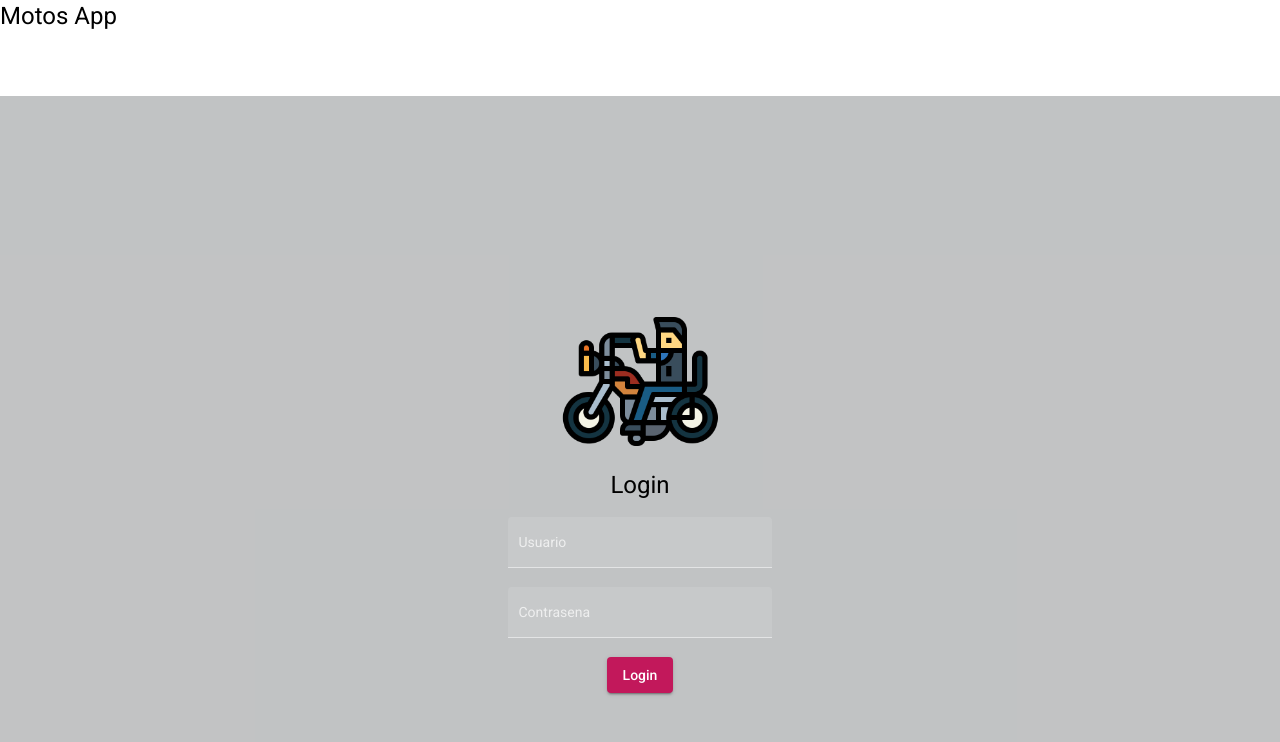
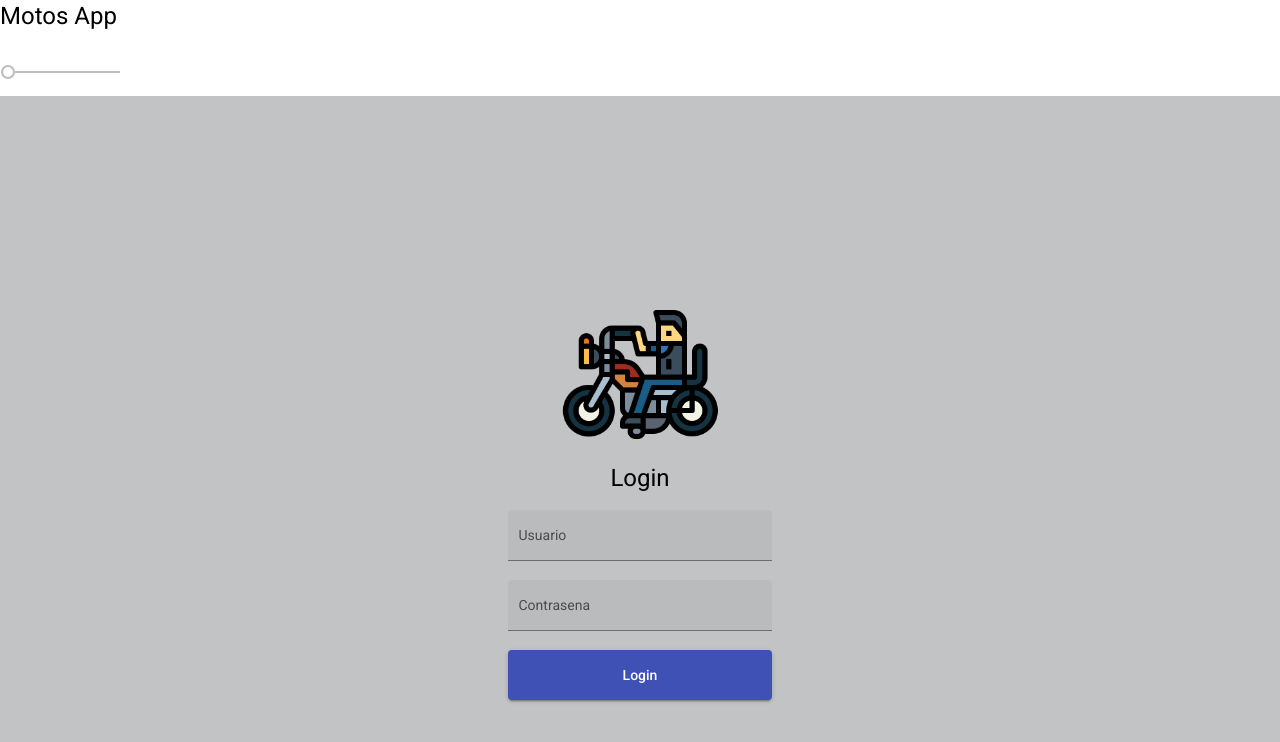
Before and after one commit to aReinoso007/motosApp, an Angular app: page / in a window 1280 px wide. Shown: the top 742 px of the page. Built offline with nearby package versions, Linux system fonts and the light colour scheme.

Commit message:
validadores de formulario

```diff
--- a/angular.json
+++ b/angular.json
@@ -27,7 +27,7 @@
               "src/assets"
             ],
             "styles": [
-              "./node_modules/@angular/material/prebuilt-themes/pink-bluegrey.css",
+              "./node_modules/@angular/material/prebuilt-themes/indigo-pink.css",
               "src/styles.css"
             ],
             "scripts": []
--- a/src/app/components/login/login.component.css
+++ b/src/app/components/login/login.component.css
@@ -14,3 +14,7 @@
 .ancho {
     width: 80%;
 }
+
+.boton {
+    height: 50px;
+}
--- a/src/app/components/login/login.component.html
+++ b/src/app/components/login/login.component.html
@@ -13,6 +13,6 @@
             <input matInput>
         </mat-form-field>
         <br>
-        <button mat-raised-button color="primary">Login</button>
+        <button  class="ancho boton" mat-raised-button color="primary">Login</button>
     </div>
 </div>
--- a/src/app/components/login/login.component.ts
+++ b/src/app/components/login/login.component.ts
@@ -1,4 +1,5 @@
 import { Component, OnInit } from '@angular/core';
+import { FormBuilder, FormGroup, Validators } from '@angular/forms';
 
 @Component({
   selector: 'app-login',
@@ -7,7 +8,16 @@ import { Component, OnInit } from '@angular/core';
 })
 export class LoginComponent implements OnInit {
 
-  constructor() { }
+  form: FormGroup;
+
+  constructor(
+    private fb: FormBuilder
+  ) {
+    this.form = this.fb.group({
+      usuario: ['', Validators.required],
+      password: ['', Validators.required]
+    })
+  }
 
   ngOnInit(): void {
   }
```
Also changed, not shown: src/app/app.module.ts (+8 -4 lines).
